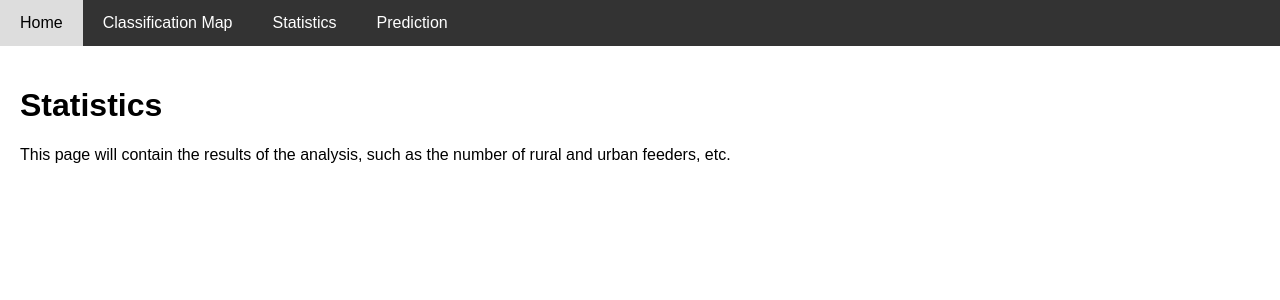
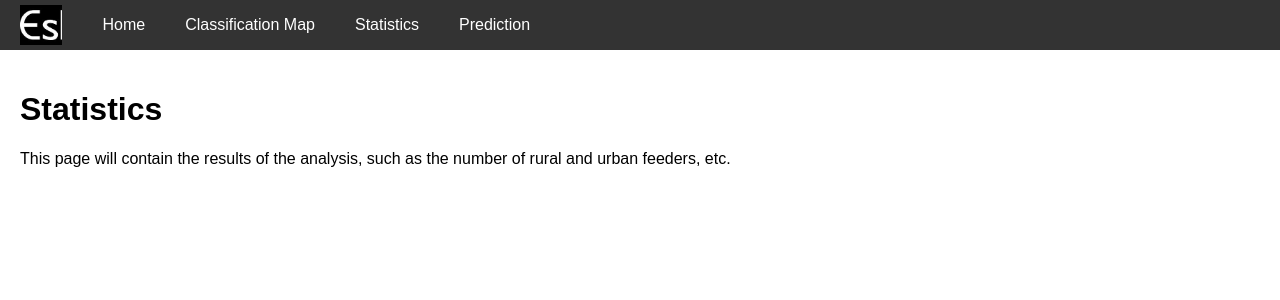
Before and after one commit to Matshavha/Python_App, a Flask app: page /statistics in a window 1280 px wide. Shown: the top 300 px of the page. Run offline with Flask 2, Linux system fonts and the light colour scheme.

Commit message:
Update statistics.html

```diff
--- a/templates/statistics.html
+++ b/templates/statistics.html
@@ -12,9 +12,14 @@
         .navbar {
             background-color: #333;
             overflow: hidden;
+            display: flex;
+            align-items: center;
+        }
+        .navbar img {
+            height: 40px;
+            margin: 5px 20px;
         }
         .navbar a {
-            float: left;
             display: block;
             color: white;
             text-align: center;
@@ -32,6 +37,7 @@
 </head>
 <body>
     <div class="navbar">
+        <img src="{{ url_for('static', filename='images/logo.png') }}" alt="Logo">
         <a href="/">Home</a>
         <a href="/classification-map">Classification Map</a>
         <a href="/statistics">Statistics</a>
```
